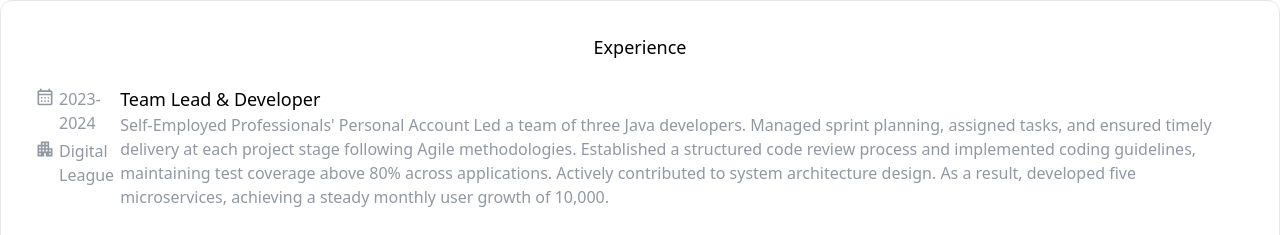
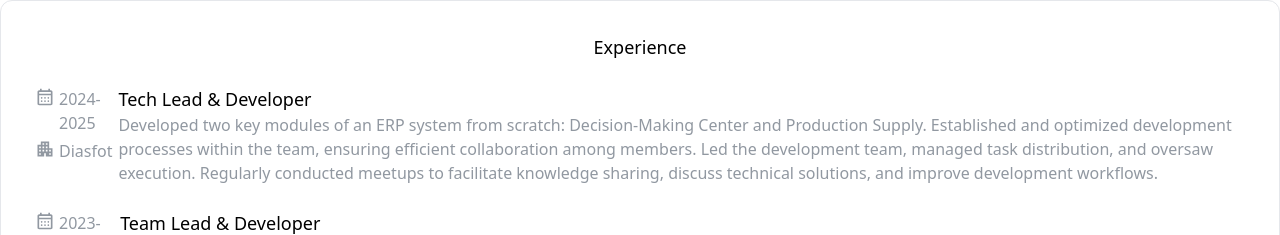
Before and after one commit to Guzime/tolmach-blog-ui, a Next.js app: page /about in a window 1280 px wide. Shown: the part 436-671 px from the top of the page. Built offline with nearby package versions, Linux system fonts and the light colour scheme.

Commit message:
add new ExperienceItem component

```diff
--- a/app/components/experience.tsx
+++ b/app/components/experience.tsx
@@ -5,6 +5,12 @@ const ExperienceMe: React.FC = () => {
     <div className="flex justify-center mt-6">
       <div className="bg-white p-8 rounded-xl  border border-customBorder flex flex-col items-center w-[800]">
         <h1 className="text-lg font-sans text-black">Experience</h1>
+        <ExperienceItem
+          year="2024-2025"
+          company="Diasfot"
+          title="Tech Lead & Developer"
+          descriprion="Developed two key modules of an ERP system from scratch: Decision-Making Center and Production Supply. Established and optimized development processes within the team, ensuring efficient collaboration among members. Led the development team, managed task distribution, and oversaw execution. Regularly conducted meetups to facilitate knowledge sharing, discuss technical solutions, and improve development workflows. "
+        />
         <ExperienceItem
           year="2023-2024"
           company="Digital League"
@@ -16,7 +22,8 @@ const ExperienceMe: React.FC = () => {
               implemented coding guidelines, maintaining test coverage above 80%
               across applications. Actively contributed to system architecture
               design. As a result, developed five microservices, achieving a
-              steady monthly user growth of 10,000."/>
+              steady monthly user growth of 10,000."
+        />
 
         <ExperienceItem
           year="2021-2023"
@@ -33,7 +40,8 @@ const ExperienceMe: React.FC = () => {
               from the master system with flexible configuration. Payroll
               Services (Corporate Salary Project) Implemented functionality for
               large-scale business processes. Set up TestContainers for the
-              project. Increased test coverage by 2.5 times."/>
+              project. Increased test coverage by 2.5 times."
+        />
       </div>
     </div>
   );
```
Lines whose indentation alone changed are shown as unchanged.
